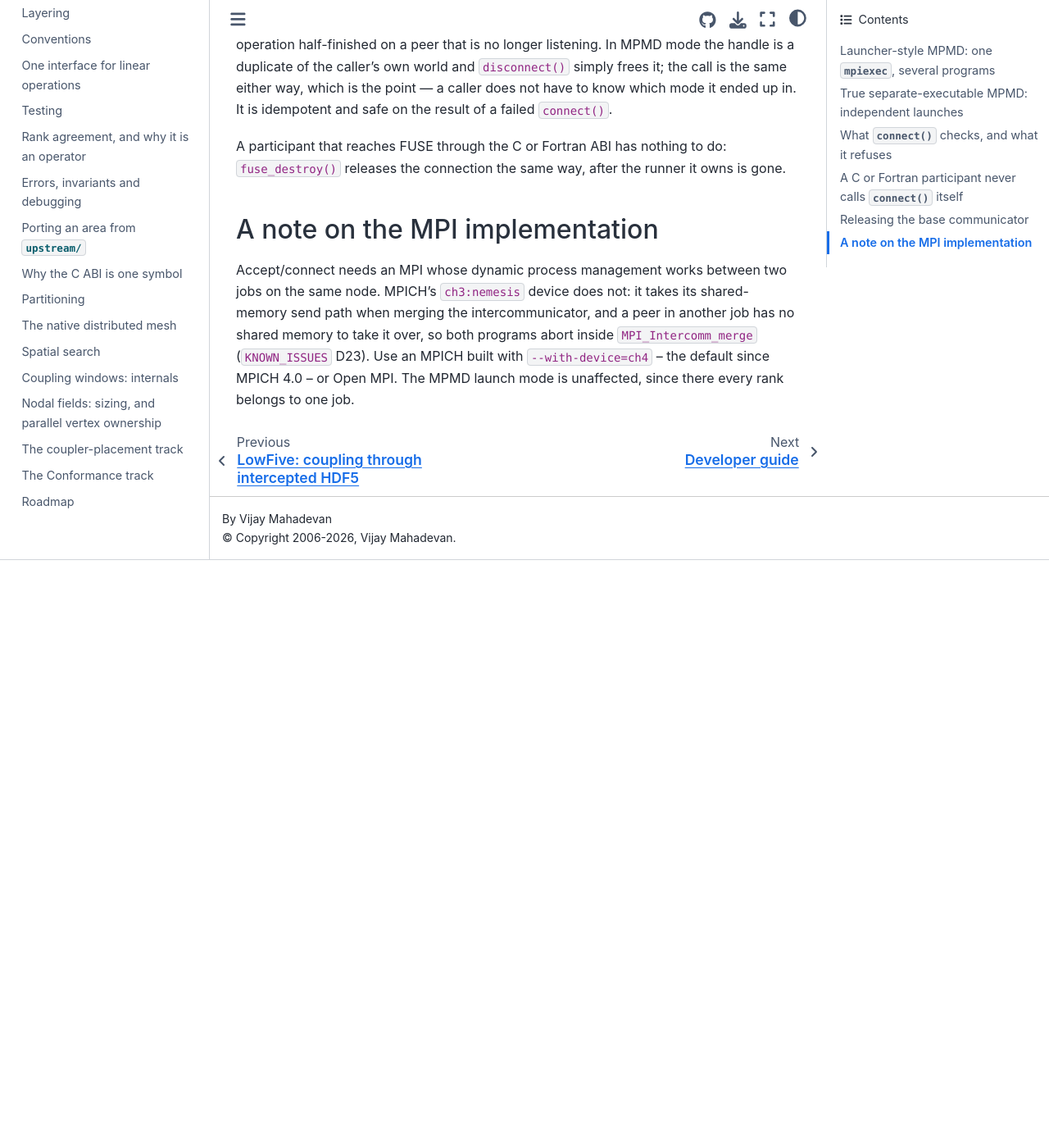
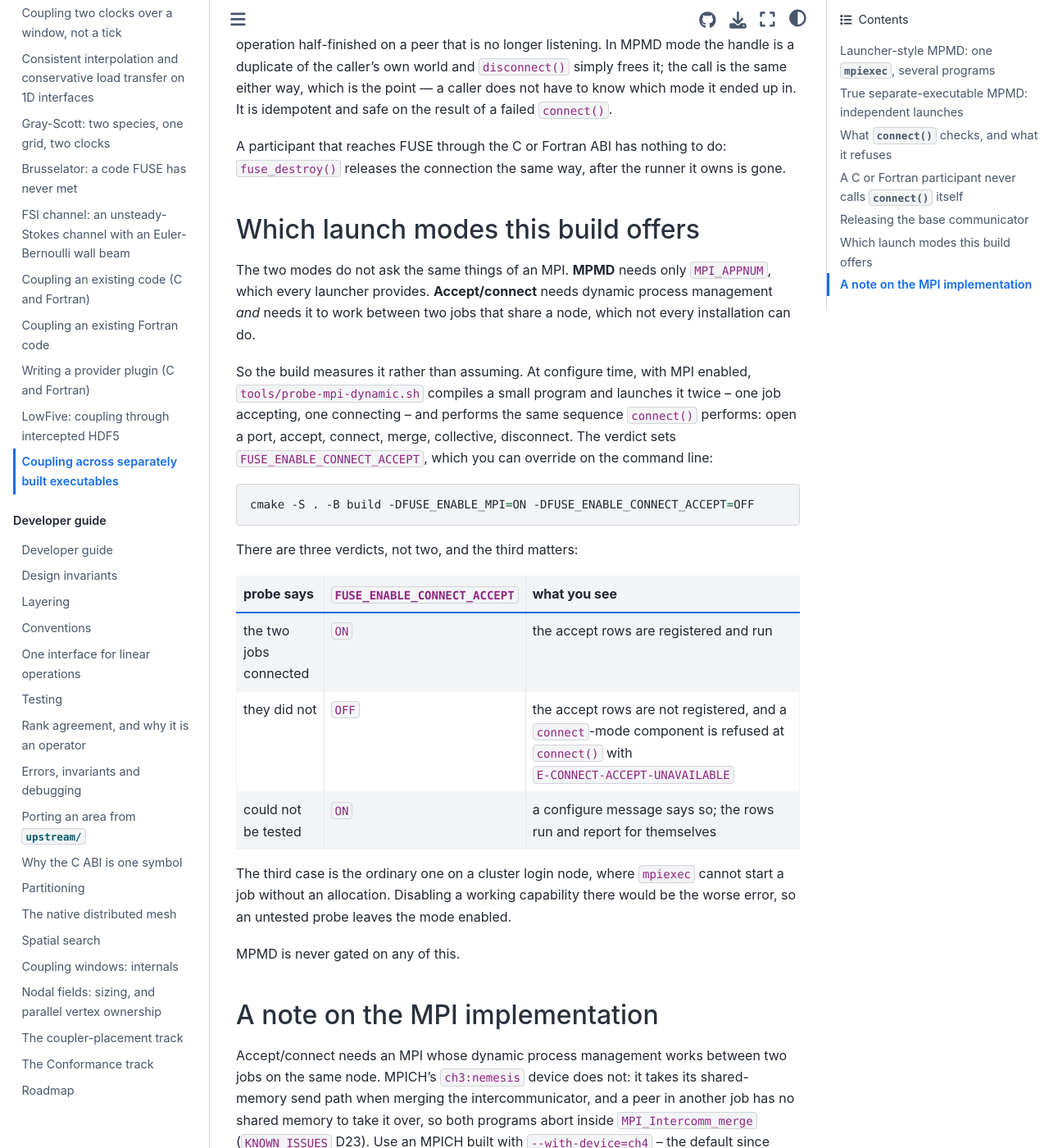
Before and after one commit to vijaysm/fuse, a Sphinx documentation site: the page built from docs/user/multiple-executables.md, in a window 1280 px wide and 1400 px high, scrolled down 5198 px. Shown: the whole window at 82% size. Built offline with Sphinx 7.4.7 and the Sphinx Book theme 1.1.4, drawn with Linux system fonts in a browser that asks for light colours; before the commit the page ends 5881 px from its top, so only the background shows below that.

Commit message:
Document the launch-mode capability and its three verdicts
An untested probe leaves the mode enabled, since a login node that cannot launch is the ordinary case.

````diff
--- a/docs/user/multiple-executables.md
+++ b/docs/user/multiple-executables.md
@@ -199,6 +199,38 @@
 A participant that reaches FUSE through the C or Fortran ABI has nothing to do: `fuse_destroy()`
 releases the connection the same way, after the runner it owns is gone.
 
+## Which launch modes this build offers
+
+The two modes do not ask the same things of an MPI. **MPMD** needs only
+`MPI_APPNUM`, which every launcher provides. **Accept/connect** needs dynamic
+process management *and* needs it to work between two jobs that share a node,
+which not every installation can do.
+
+So the build measures it rather than assuming. At configure time, with MPI
+enabled, `tools/probe-mpi-dynamic.sh` compiles a small program and launches it
+twice -- one job accepting, one connecting -- and performs the same sequence
+`connect()` performs: open a port, accept, connect, merge, collective,
+disconnect. The verdict sets `FUSE_ENABLE_CONNECT_ACCEPT`, which you can
+override on the command line:
+
+```sh
+cmake -S . -B build -DFUSE_ENABLE_MPI=ON -DFUSE_ENABLE_CONNECT_ACCEPT=OFF
+```
+
+There are three verdicts, not two, and the third matters:
+
+| probe says | `FUSE_ENABLE_CONNECT_ACCEPT` | what you see |
+|---|---|---|
+| the two jobs connected | `ON` | the accept rows are registered and run |
+| they did not | `OFF` | the accept rows are not registered, and a `connect`-mode component is refused at `connect()` with `E-CONNECT-ACCEPT-UNAVAILABLE` |
+| could not be tested | `ON` | a configure message says so; the rows run and report for themselves |
+
+The third case is the ordinary one on a cluster login node, where `mpiexec`
+cannot start a job without an allocation. Disabling a working capability there
+would be the worse error, so an untested probe leaves the mode enabled.
+
+MPMD is never gated on any of this.
+
 ## A note on the MPI implementation
 
 Accept/connect needs an MPI whose dynamic process management works between two jobs on
````
Also changed, not shown: KNOWN_ISSUES.md (+11 -0 lines).
